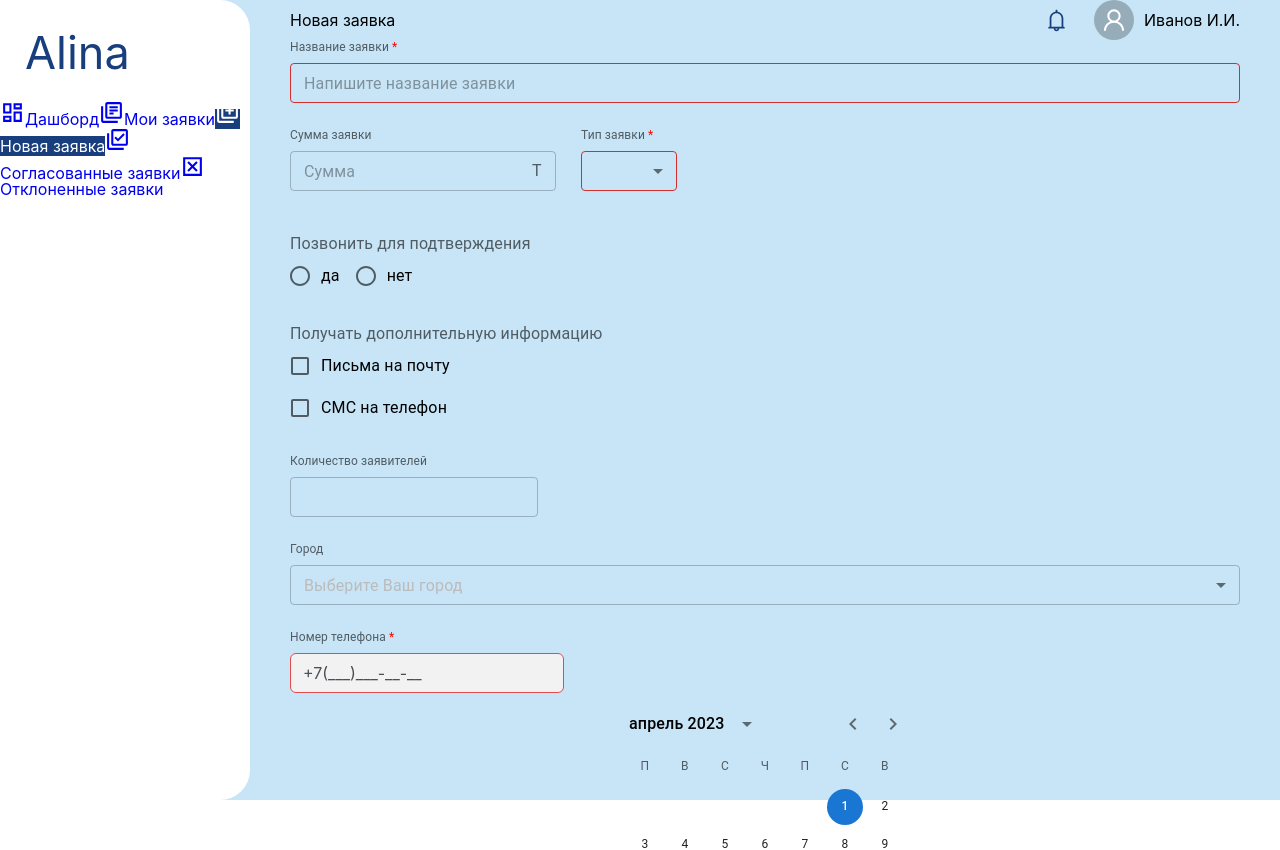
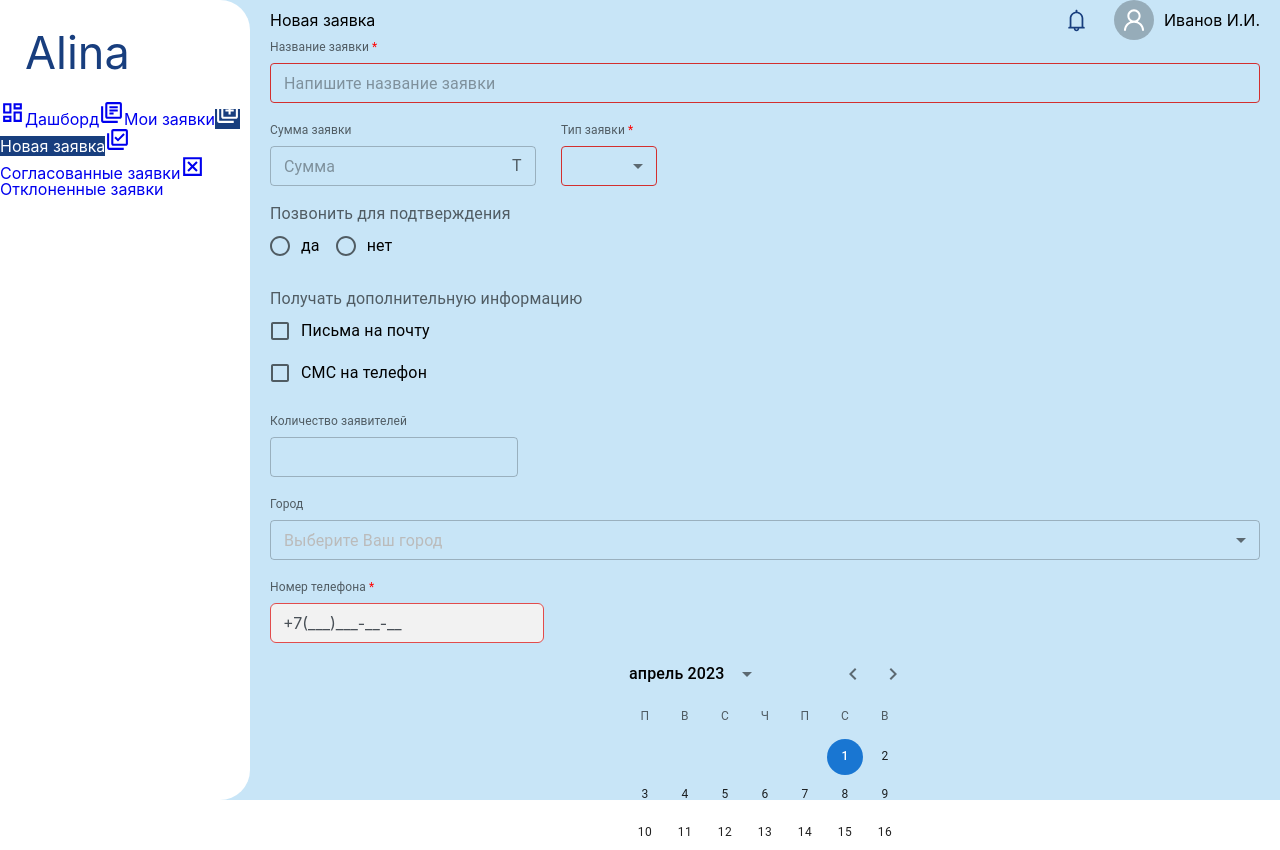
Before and after one commit to ZetBaur/alina, a React (Vite) app: page /newrequest in a window 1280 px wide. Shown: the top 850 px of the page. Built offline with nearby package versions, Linux system fonts and the light colour scheme.

Commit message:
refactor styles

```diff
--- a/src/components/Menu.module.scss
+++ b/src/components/Menu.module.scss
@@ -1,6 +1,5 @@
 .menu {
   width: 250px;
-  // height: 100%;
   height: 100vh;
   min-height: 100vh;
   background: #fff;
--- a/src/layouts/MainLayout.module.scss
+++ b/src/layouts/MainLayout.module.scss
@@ -2,6 +2,6 @@
   display: flex;
   flex-direction: column;
   flex: 1;
-  padding: 0 40px 20px 40px;
+  padding: 0 20px 20px 20px;
   height: 100%;
 }
--- a/src/screens/NewRequest.module.scss
+++ b/src/screens/NewRequest.module.scss
@@ -1,17 +1,13 @@
 .new-request {
   display: flex;
   column-gap: 20px;
-  flex-wrap: wrap;
+  // flex-wrap: wrap;
 }
 
 .input {
-  // border: none;
   height: 40px;
   position: relative;
-  // border-bottom: 1px solid rgba(0, 0, 0, 0.42);
-  // border-radius: 0;
   background: #f2f2f2;
-  // outline: none;
 }
 
 .col-1 {
--- a/src/screens/NewRequest.tsx
+++ b/src/screens/NewRequest.tsx
@@ -85,11 +85,23 @@ function NewRequest() {
   };
 
   const handleSubmit = () => {
-    if (!requestName || !phoneInput || !typeValue) {
+    if (!requestName) {
       setAlert({
         severity: 'error',
         show: true,
-        text: 'Заполните обязательные поля',
+        text: 'Заполните название заявки',
+      });
+    } else if (!phoneInput) {
+      setAlert({
+        severity: 'error',
+        show: true,
+        text: 'Заполните номер телефона',
+      });
+    } else if (!typeValue) {
+      setAlert({
+        severity: 'error',
+        show: true,
+        text: 'Укажите тип заявки',
       });
     } else {
       setAlert({
@@ -106,7 +118,7 @@ function NewRequest() {
     <div>
       <div className={styles.newRequest}>
         <div className={styles.col1}>
-          <Box sx={{ marginBottom: '25px' }}>
+          <Box sx={{ marginBottom: '20px' }}>
             <InputLabel shrink id='requestName'>
               Название заявки <span className={styles.asteriks}>*</span>
             </InputLabel>
@@ -125,7 +137,7 @@ function NewRequest() {
             />
           </Box>
 
-          <Box sx={{ marginBottom: '25px', display: 'flex', flexWrap: 'wrap' }}>
+          <Box sx={{ display: 'flex' }}>
             <Box sx={{ marginRight: '25px', marginBottom: '16px' }}>
               <InputLabel shrink id='requestAmount'>
                 Сумма заявки
@@ -172,7 +184,7 @@ function NewRequest() {
             </Box>
           </Box>
 
-          <Box sx={{ marginBottom: '25px' }}>
+          <Box sx={{ marginBottom: '20px' }}>
             <FormLabel id='confirm'>Позвонить для подтверждения</FormLabel>
 
             <RadioGroup
@@ -191,7 +203,7 @@ function NewRequest() {
             </RadioGroup>
           </Box>
 
-          <Box sx={{ marginBottom: '25px' }}>
+          <Box sx={{ marginBottom: '20px' }}>
             <FormLabel component='legend'>
               Получать дополнительную информацию
             </FormLabel>
@@ -227,7 +239,7 @@ function NewRequest() {
         </div>
 
         <div className={styles.col2}>
-          <Box sx={{ marginBottom: '25px' }}>
+          <Box sx={{ marginBottom: '20px' }}>
             <InputLabel shrink id='request-type'>
               Количество заявителей
             </InputLabel>
@@ -243,7 +255,7 @@ function NewRequest() {
             />
           </Box>
 
-          <Box sx={{ marginBottom: '25px' }}>
+          <Box sx={{ marginBottom: '20px' }}>
             <InputLabel shrink id='city'>
               Город
             </InputLabel>
@@ -357,10 +369,6 @@ function NewRequest() {
           {alert.text}
         </Alert>
       </Collapse>
-
-      <button onClick={() => setAlert({ ...alert, show: true })}>
-        hhhhhhhh
-      </button>
     </div>
   );
 }
```
